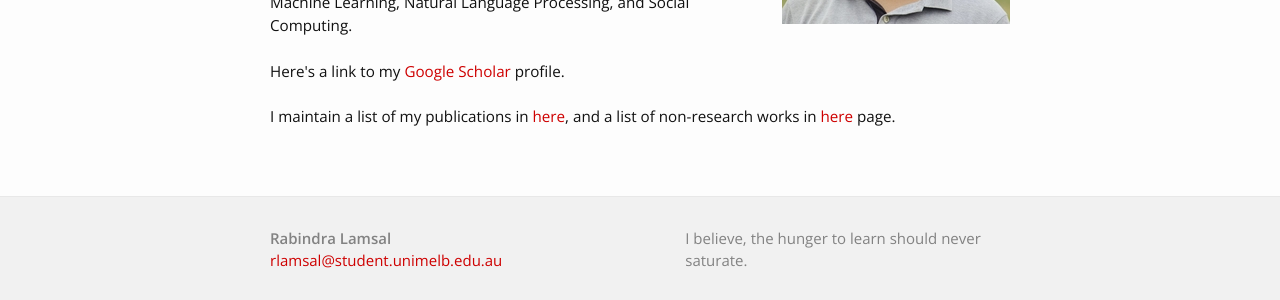
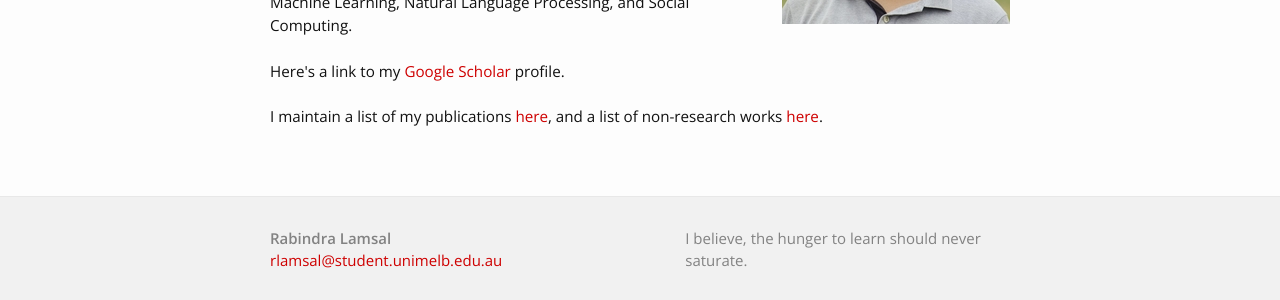
Before and after one commit to rabindralamsal/personal-site, a Jekyll site: the page built from index.html, in a window 1280 px wide. Shown: the part 443-743 px from the top of the page. Built offline with Jekyll 4.4.1, drawn with Linux system fonts in a browser that asks for light colours.

Commit message:
Update index.html

```diff
--- a/index.html
+++ b/index.html
@@ -11,6 +11,6 @@
 <br><br>
 Here's a link to my <a href="https://scholar.google.com/citations?user=tN_Eb9MAAAAJ&hl=en">Google Scholar</a> profile.<br><br>
 
-I maintain a list of my publications in <a href="/research/">here</a>, and a list of non-research works in <a href="/projects">here</a> page.<br><br>
+I maintain a list of my publications <a href="/research/">here</a>, and a list of non-research works <a href="/projects">here</a>.<br><br>
 
 </div>
```
